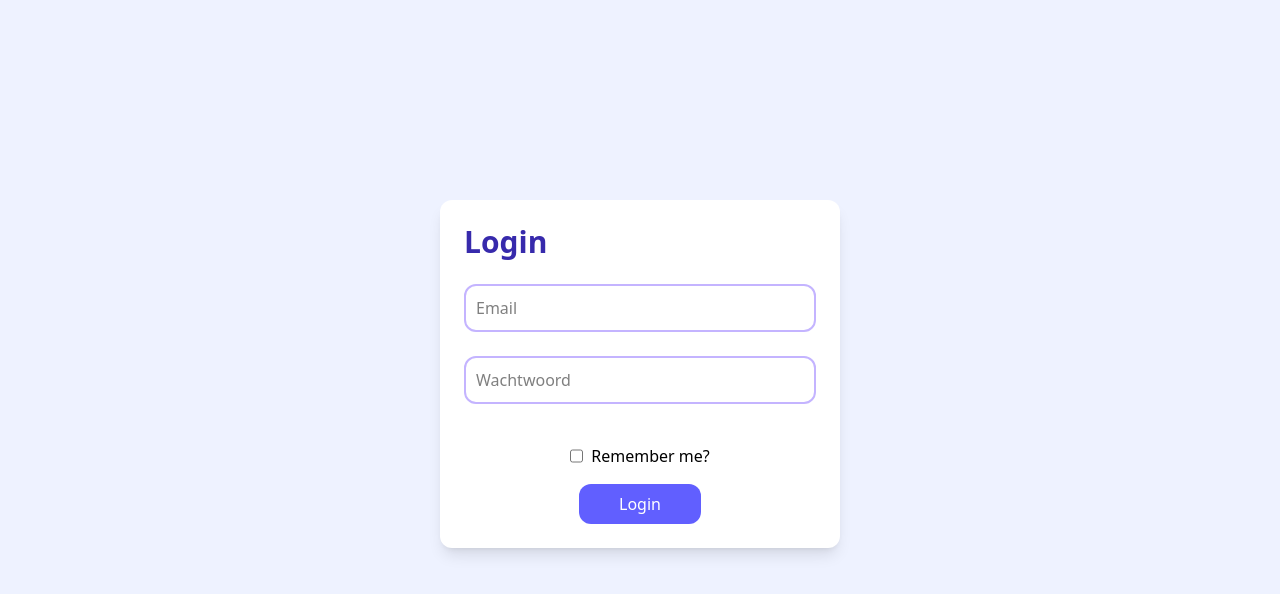
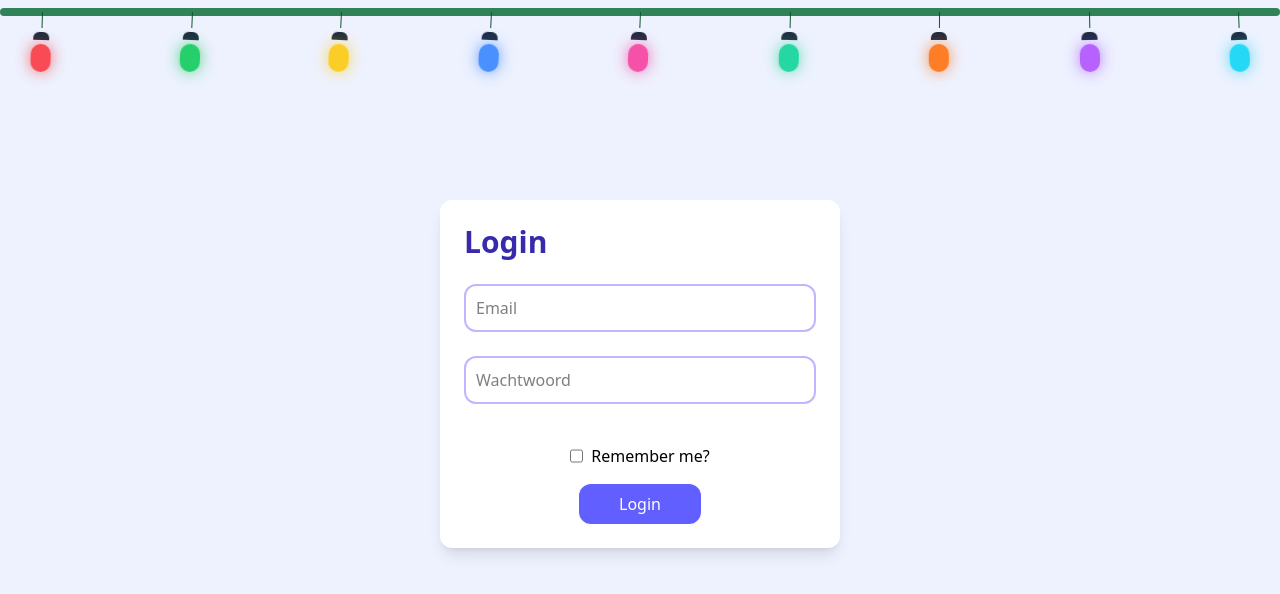
Before and after one commit to DustVeer/PLM-Frontend, a React (Vite) app: page /login in a window 1280 px wide. Shown: the top 594 px of the page. Built offline with nearby package versions, Linux system fonts and the light colour scheme.

Commit message:
Added ChristmasGerlands for christmas

```diff
--- a/src/App.jsx
+++ b/src/App.jsx
@@ -1,6 +1,7 @@
 import { RouterObjects } from "./context/RouterObjects";
 import { createBrowserRouter, RouterProvider } from "react-router-dom";
 import { AuthProvider } from "./context/AuthContext";
+import ChristmasGarland from "./components/temp/ChristmasGarland";
 
 
 const router = createBrowserRouter(RouterObjects);
@@ -9,6 +10,7 @@ const router = createBrowserRouter(RouterObjects);
 function App() {
     return (
         <AuthProvider>
+            <ChristmasGarland />
             <RouterProvider router={router} />
         </AuthProvider>
     );
--- /dev/null
+++ b/src/components/temp/ChristmasGarland.jsx
@@ -0,0 +1,48 @@
+// src/components/ChristmasGarland.jsx
+import React from "react";
+
+const bulbs = [
+  { colorClass: "bg-red-500", glowClass: "shadow-[0_0_15px_rgba(239,68,68,0.9)]" },
+  { colorClass: "bg-green-500", glowClass: "shadow-[0_0_15px_rgba(34,197,94,0.9)]" },
+  { colorClass: "bg-yellow-400", glowClass: "shadow-[0_0_15px_rgba(250,204,21,0.9)]" },
+  { colorClass: "bg-blue-500", glowClass: "shadow-[0_0_15px_rgba(59,130,246,0.9)]" },
+  { colorClass: "bg-pink-500", glowClass: "shadow-[0_0_15px_rgba(236,72,153,0.9)]" },
+  { colorClass: "bg-emerald-400", glowClass: "shadow-[0_0_15px_rgba(52,211,153,0.9)]" },
+  { colorClass: "bg-orange-500", glowClass: "shadow-[0_0_15px_rgba(249,115,22,0.9)]" },
+  { colorClass: "bg-purple-500", glowClass: "shadow-[0_0_15px_rgba(168,85,247,0.9)]" },
+  { colorClass: "bg-cyan-400", glowClass: "shadow-[0_0_15px_rgba(34,211,238,0.9)]" },
+
+];
+
+export default function ChristmasGarland() {
+  return (
+    <div className="fixed top-0 left-0 right-0 z-100 pointer-events-none">
+      <div className="relative max-w-full mx-auto mt-2">
+        {/* String */}
+        <div className="h-2 w-full rounded-full bg-green-800/80" />
+
+        {/* Bulbs */}
+        <div className="absolute left-0 top-1 w-full flex justify-between px-4 sm:px-8">
+          {bulbs.map((b, index) => (
+            <div
+              key={index}
+              className="flex flex-col items-center gap-1 garland-swing"
+              style={{ animationDelay: `${index * 0.20}s` }}
+            >
+              {/* Little wire */}
+              <div className="w-px h-4 bg-green-900" />
+
+              {/* Socket */}
+              <div className="w-4 h-2 rounded-t-md bg-slate-800" />
+
+              {/* Bulb */}
+              <div
+                className={`w-5 h-7 rounded-full ${b.colorClass} ${b.glowClass} garland-glow`}
+              />
+            </div>
+          ))}
+        </div>
+      </div>
+    </div>
+  );
+}
--- a/src/index.css
+++ b/src/index.css
@@ -28,3 +28,40 @@
 .text-link-red {
   @apply text-sm text-red-600 hover:text-red-800 hover:cursor-pointer hover:underline;
 }
+
+@keyframes garlandGlow {
+
+  0%,
+  100% {
+    transform: translateY(0);
+    opacity: 0.85;
+  }
+
+  50% {
+    transform: translateY(1px);
+    opacity: 1;
+  }
+}
+
+@keyframes garlandSwing {
+  0% {
+    transform: rotate(-3deg);
+  }
+
+  50% {
+    transform: rotate(3deg);
+  }
+
+  100% {
+    transform: rotate(-3deg);
+  }
+}
+
+.garland-glow {
+  animation: garlandGlow 1.6s ease-in-out infinite;
+}
+
+.garland-swing {
+  animation: garlandSwing 3s ease-in-out infinite;
+  transform-origin: top center;
+}
```
